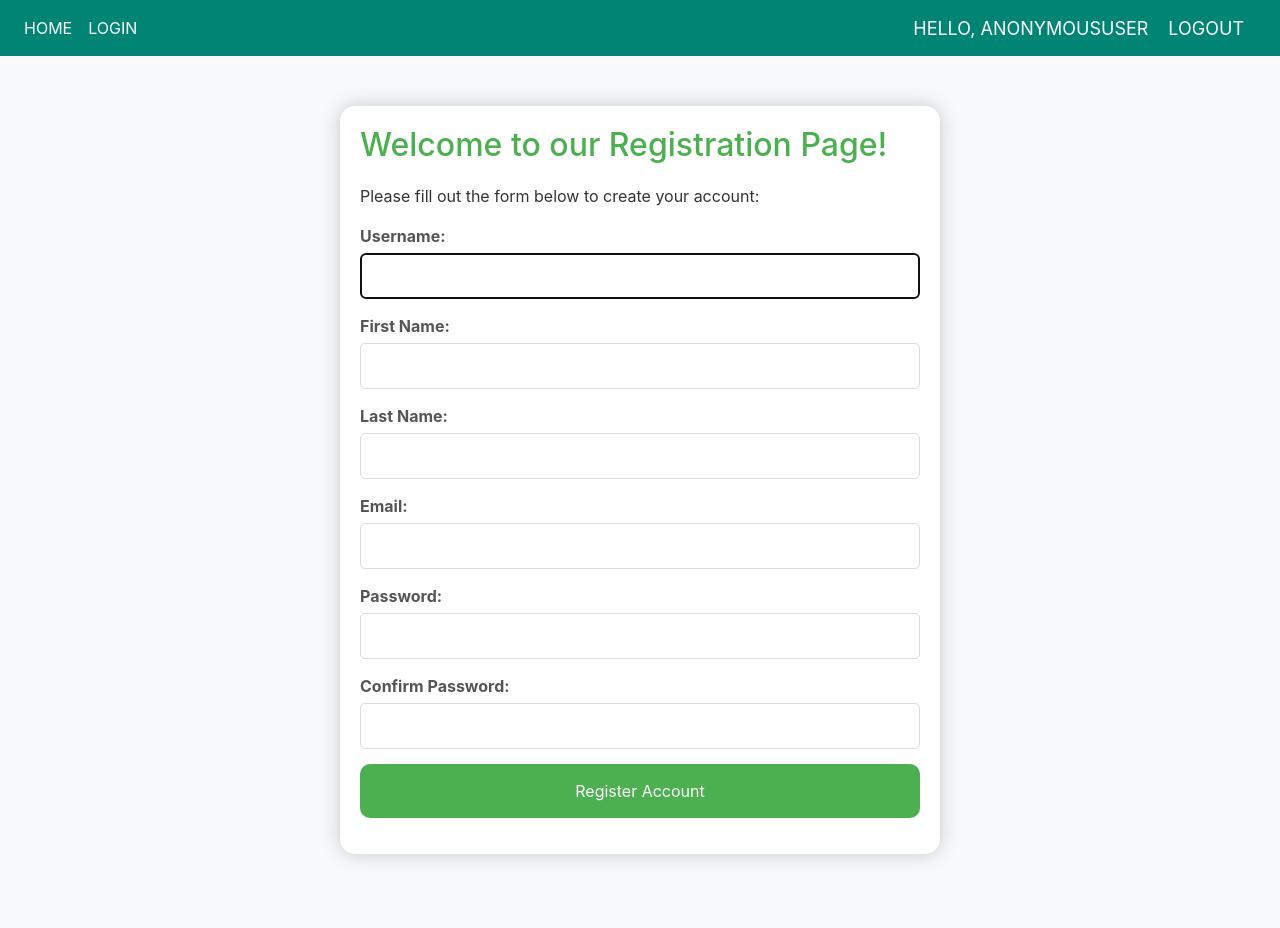
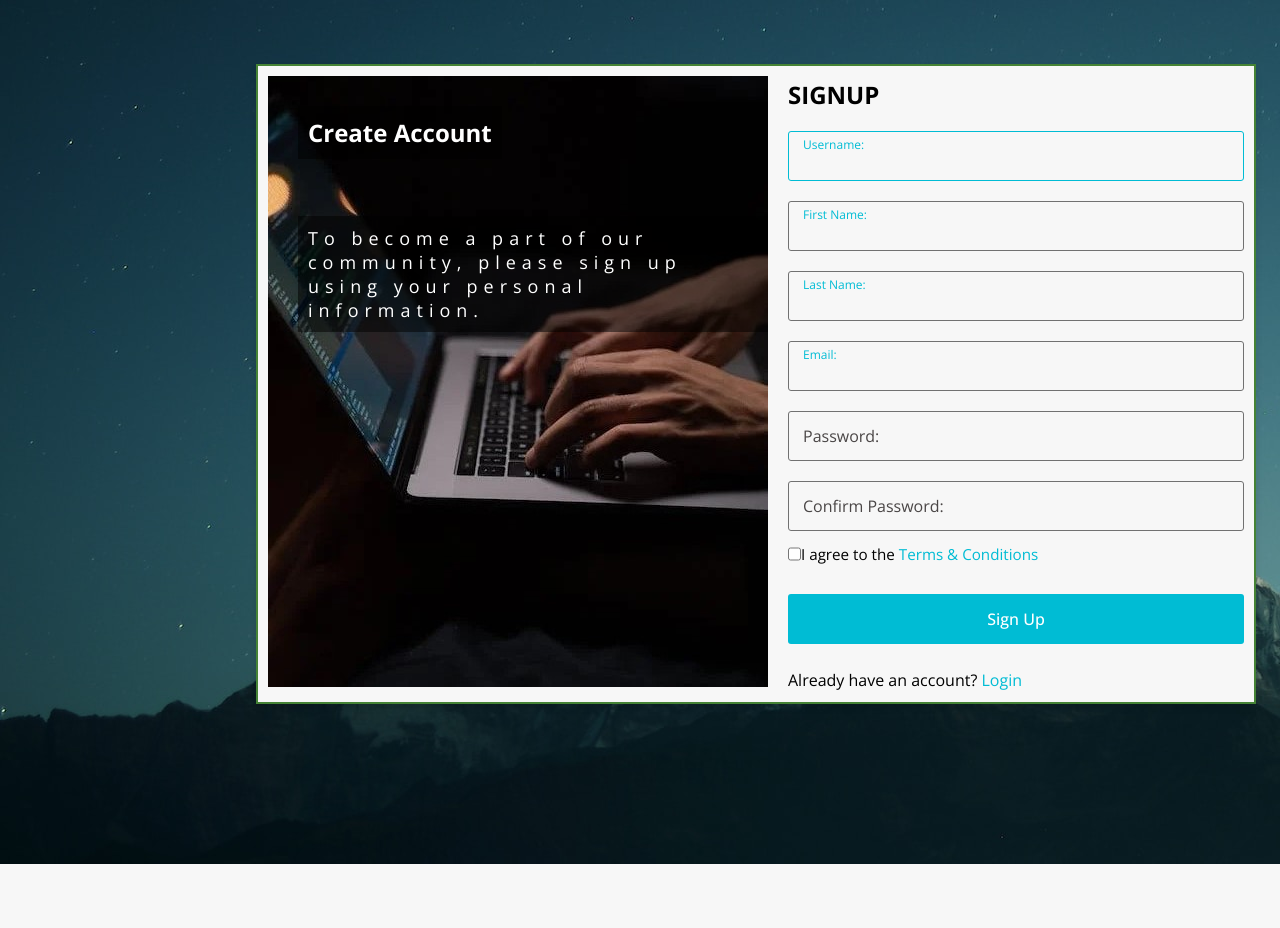
Before and after one commit to Aellun/quiz-application, a Django app: page /register/ in a window 1280 px wide. After the commit the page ends 864 px from the top, so only its background shows below. Run offline with Django 3.2, Linux system fonts and the light colour scheme; some libraries are stand-ins or nearby versions.

Commit message:
styled the login and registration pages for better user experiance

```diff
--- a/quiz-application/Quiz/templates/Quiz/register.html
+++ b/quiz-application/Quiz/templates/Quiz/register.html
@@ -1,88 +1,77 @@
-{% extends 'Quiz/dependencies.html' %}
-{% load static %}
 
 {% block content %}
-<div class="container">
-    <div class="main">
-        <h2>Welcome to our Registration Page!</h2>
-        <p>Please fill out the form below to create your account:</p>
-        <form method="POST" action="" class="row">
-            {% csrf_token %}
-            <div class="col-md-12">
-                <label for="{{ form.username.id_for_label }}">Username:</label>
-                {{ form.username }}
+<!DOCTYPE html>
+<html lang="en">
+<head>
+    {% load static %}
+    <meta charset="UTF-8">
+    <meta name="viewport" content="width=device-width, initial-scale=1.0">
+    <title>Signup Form | LearnHub</title>
+    <!-- Google Fonts Link For Icons -->
+    <link rel="stylesheet" href="https://fonts.googleapis.com/css2?family=Open+Sans:wght@400;500;600;700&display=swap">
+    <link rel="stylesheet" href="{% static 'DjangoQuiz/css/signup.css' %}">
+</head>
+<body>
+    <div id="background-image">
+        <img src="{% static 'DjangoQuiz/images/hero-bg.jpg' %}" alt="Image">
     </div>
 
-            <div class="col-md-12">
+    <!-- <div class="form-popup show-signup"> -->
+        <!-- <div class="blur-bg-overlay"></div> -->
+        <div class="form-box signup">
+
+            <div class="form-details">
+                <div id="signup_image">
+                    <img src="{% static 'DjangoQuiz/images/login-img.jpg' %}" alt="Image">
+                    <h2>Create Account</h2>
+                <p>To become a part of our community, please sign up using your personal information.</p>
+                </div>
+
+            </div>
+            <div class="form-content">
+                <h2>SIGNUP</h2>
+                <form method="POST" action="">
+                    {% csrf_token %}
+                    <div class="input-field">
+                        {{ form.username }}
+                        <label for="{{ form.username.id_for_label }}">Username:</label>
+                    </div>
+                    <div class="input-field">
+                        {{ form.first_name }}
                         <label for="{{ form.first_name.id_for_label }}">First Name:</label>
-                {{ form.first_name }}
                     </div>
-            <div class="col-md-12">
+                    <div class="input-field">
+                        {{ form.last_name }}
                         <label for="{{ form.last_name.id_for_label }}">Last Name:</label>
-                {{ form.last_name }}
                     </div>
-            <div class="col-md-12">
+                    <div class="input-field">
+                        {{ form.email }}
                         <label for="{{ form.email.id_for_label }}">Email:</label>
-                {{ form.email }}
                     </div>
-            <div class="col-md-12">
+                    <div class="input-field">
+                        {{ form.password1 }}
                         <label for="{{ form.password1.id_for_label }}">Password:</label>
-                {{ form.password1 }}
                     </div>
-            <div class="col-md-12">
+                    <div class="input-field">
+                        {{ form.password2 }}
                         <label for="{{ form.password2.id_for_label }}">Confirm Password:</label>
-                {{ form.password2 }}
                     </div>
-            <div class="col-md-12 text-center">
-                <button class="btn btn-lg btn-success" type="submit">Register Account</button>
+                    <div class="policy-text">
+                        <input type="checkbox" id="policy">
+                        <label for="policy">
+                            I agree to the
+                            <a href="#" class="option">Terms & Conditions</a>
+                        </label>
                     </div>
+                    <button type="submit">Sign Up</button>
                 </form>
+                <div class="bottom-link">
+                    Already have an account?
+                    <a href='{% url 'login' %}'>Login</a>
                 </div>
             </div>
-
-<style>
-    .main {
-        background-color: #fff;
-        border-radius: 15px;
-        box-shadow: 0 0 20px rgba(0, 0, 0, 0.2);
-        padding: 20px;
-        width: 600px;
-        margin: 50px auto;
-    }
-
-    h2 {
-        color: #4caf50;
-        margin-bottom: 20px;
-    }
-
-    label {
-        display: block;
-        margin-bottom: 5px;
-        color: #555;
-        font-weight: bold;
-    }
-
-    input[type="text"],
-    input[type="email"],
-    input[type="password"],
-    select {
-        width: 100%;
-        margin-bottom: 15px;
-        padding: 10px;
-        box-sizing: border-box;
-        border: 1px solid #ddd;
-        border-radius: 5px;
-    }
-
-    button[type="submit"] {
-        padding: 15px;
-        border-radius: 10px;
-        border: none;
-        background-color: #4caf50;
-        color: white;
-        cursor: pointer;
-        width: 100%;
-        font-size: 16px;
-    }
-</style>
+        </div>
+    </div>
+</body>
+</html>
 {% endblock %}
--- a/quiz-application/Quiz/views.py
+++ b/quiz-application/Quiz/views.py
@@ -40,7 +40,10 @@ def login_page(request):
                 return redirect('home')
             else:
                 messages.error(request, "Invalid username or password.")
-        context = {'form': AuthenticationForm()}
+        else:
+            form = AuthenticationForm()
+
+        context = {'form': form}
         return render(request, 'Quiz/login.html', context)
 
 # View for user registration
--- /dev/null
+++ b/quiz-application/static/DjangoQuiz/css/signup.css
@@ -0,0 +1,227 @@
+/* Importing Google font - Open Sans */
+@import url('https://fonts.googleapis.com/css2?family=Open+Sans:wght@400;500;600;700&display=swap');
+
+* {
+    margin: 0;
+    padding: 0;
+    box-sizing: border-box;
+    font-family: "Open Sans", sans-serif;
+}
+
+body {
+    height: 100vh;
+    width: 100%;
+    /* No background image property needed here */
+}
+
+#background-image {
+    position: fixed;
+    top: 0;
+    left: 0;
+    width: 100%;
+    height: 100%;
+    z-index: -1;
+    background-size: cover;
+    background-position: center;
+}
+
+/* Adjusted for the new structure */
+.form-popup {
+    position: fixed;
+    top: 50%;
+    left: 50%;
+    z-index: 10;
+    width: 100%;
+    opacity: 0;
+    pointer-events: none;
+    max-width: 720px;
+    background: #fff;
+    border: 2px solid #fff;
+    transform: translate(-50%, -50%);
+}
+
+.show-popup.form-popup {
+    opacity: 1;
+    pointer-events: auto;
+    transform: translate(-50%, -50%);
+    transition: transform 0.3s ease, opacity 0.1s;
+}
+
+/* Adjusted for the new structure */
+.blur-bg-overlay {
+    position: fixed;
+    top: 0;
+    left: 0;
+    z-index: 9; /* Lower z-index than.form-popup */
+    height: 100%;
+    width: 100%;
+    opacity: 0;
+    pointer-events: none;
+    backdrop-filter: blur(5px);
+    -webkit-backdrop-filter: blur(5px);
+    transition: 0.1s ease;
+}
+
+.show-popup.blur-bg-overlay {
+    opacity: 1;
+    pointer-events: auto;
+}
+
+/* Adjusted for the new structure */
+.form-box.signup {
+    display: flex;
+    justify-content: center; /* Center the children horizontally */
+    align-items: center; /* Center the children vertically */
+    width: 100vw;
+    max-width: 1000px;
+    padding: 0 0;
+    background: #f7f7f7;
+    border: 2px solid #458335;
+    box-shadow: 0 4px 6px rgba(0,0,0,0.1);
+    margin-left: 20%;
+    margin-top: 5%;
+    margin-bottom: 3%;
+    /* Removed justify-content: space-between; */
+}
+
+
+.form-details {
+    flex: 1;
+    display: flex;
+    flex-direction: column;
+    justify-content: center;
+    align-items: center;
+    padding: 10px;
+}
+
+#signup_image {
+    position: relative; /* Establishes a new positioning context */
+    width: 100%; /* Adjust as needed */
+    height: 100%; /* Adjust as needed */
+}
+
+#signup_image h2 {
+    position: absolute;
+    top: 30px; /* Positions at the top of the container */
+    left: 30px; /* Positions at the left of the container */
+    color: #fff; /* Example: Sets text color to white */
+    background-color: rgba(0, 0, 0, 0.5); /* Example: Adds semi-transparent background */
+    padding: 10px; /* Adds some padding around the text */
+    box-sizing: border-box; /* Ensures padding doesn't add to the element's total width/height */
+    font-size: 24px;
+}
+
+
+#signup_image p {
+    font-size: 18px; /* Adjust as needed */
+    margin-top: 40px; /* Adds some space between the heading and paragraph */
+    position: absolute;
+    top: 100px; /* Positions at the top of the container */
+    left: 30px; /* Positions at the left of the container */
+    color: #fff; /* Example: Sets text color to white */
+    background-color: rgba(0, 0, 0, 0.5); /* Example: Adds semi-transparent background */
+    padding: 10px; /* Adds some padding around the text */
+    box-sizing: border-box; /* Ensures padding doesn't add to the element's total width/height */
+    letter-spacing: 6px;
+}
+
+
+
+.form-content {
+    flex: 1;
+    padding: 10px;
+}
+
+/* Input field styles */
+.input-field {
+    position: relative;
+    height: 50px;
+    width: 100%;
+    margin-top: 20px;
+}
+
+.input-field input {
+    height: 100%;
+    width: 100%;
+    background: none;
+    outline: none;
+    font-size: 0.95rem;
+    padding: 0 15px;
+    border: 1px solid #717171;
+    border-radius: 3px;
+}
+
+.input-field input:focus {
+    border: 1px solid #00bcd4;
+}
+
+.input-field label {
+    position: absolute;
+    top: 50%;
+    left: 15px;
+    transform: translateY(-50%);
+    color: #4a4646;
+    pointer-events: none;
+    transition: 0.2s ease;
+}
+
+.input-field input:is(:focus, :valid) {
+    padding: 16px 15px 0;
+}
+
+.input-field input:is(:focus, :valid) ~ label {
+    transform: translateY(-120%);
+    color: #00bcd4;
+    font-size: 0.75rem;
+}
+
+/* Button and link styles */
+.form-box a {
+    color: #00bcd4;
+    text-decoration: none;
+}
+
+.form-box a:hover {
+    text-decoration: underline;
+}
+
+form :where(.policy-text) {
+    display: inline-flex;
+    margin-top: 13px;
+    font-size: 0.95rem;
+}
+
+form button {
+    width: 100%;
+    color: #fff;
+    border: none;
+    outline: none;
+    padding: 14px 0;
+    font-size: 1rem;
+    font-weight: 500;
+    border-radius: 3px;
+    cursor: pointer;
+    margin: 25px 0;
+    background: #00bcd4;
+    transition: 0.2s ease;
+}
+
+form button:hover {
+    background: #0097a7;
+}
+
+/* Responsive adjustments */
+@media (max-width: 760px) {
+ .form-popup {
+        width: 95%;
+    }
+
+ .form-box.signup {
+        flex-direction: column; /* Stack children vertically on small screens */
+    }
+
+ .form-details,
+ .form-content {
+        padding: 15px; /* Reduce padding for smaller screens */
+    }
+}
```
Also changed, not shown: quiz-application/Quiz/templates/Quiz/home.html (+6 -5 lines), quiz-application/Quiz/templates/Quiz/login.html (+32 -53 lines), quiz-application/static/DjangoQuiz/css/home.css (+12 -4 lines), quiz-application/static/DjangoQuiz/css/login.css (added, +138 -0 lines), quiz-application/static/js/signup.js (added, +31 -0 lines), quiz-application/static/DjangoQuiz/images/hero-bg.jpg (added), quiz-application/static/DjangoQuiz/images/login-img.jpg (added), quiz-application/static/DjangoQuiz/images/signup-img.jpg (added). Lines whose indentation alone changed are shown as unchanged.
